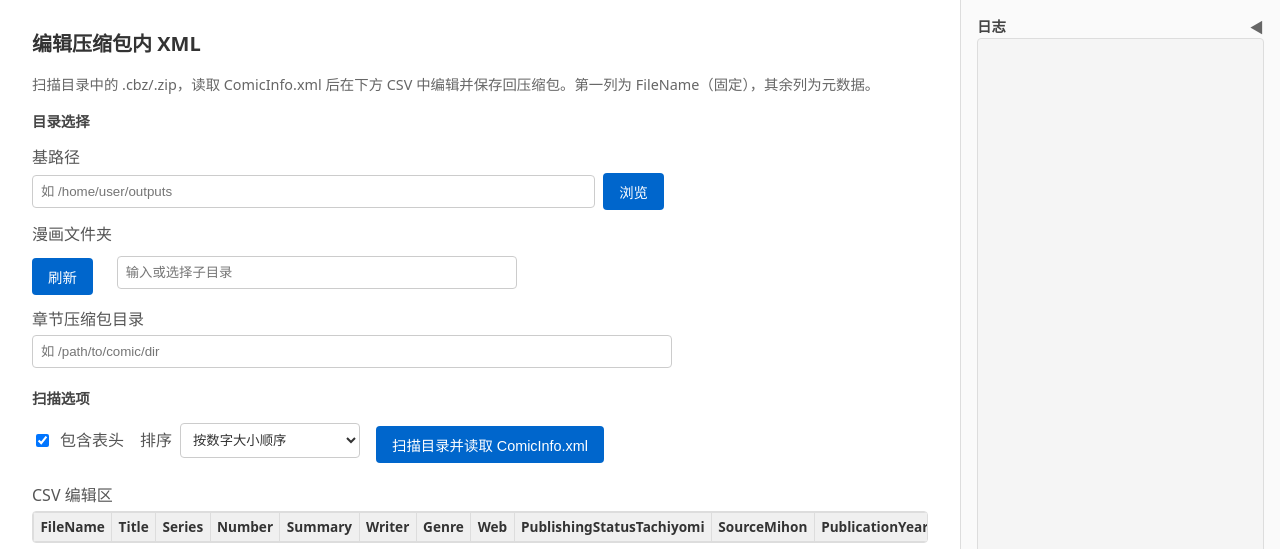
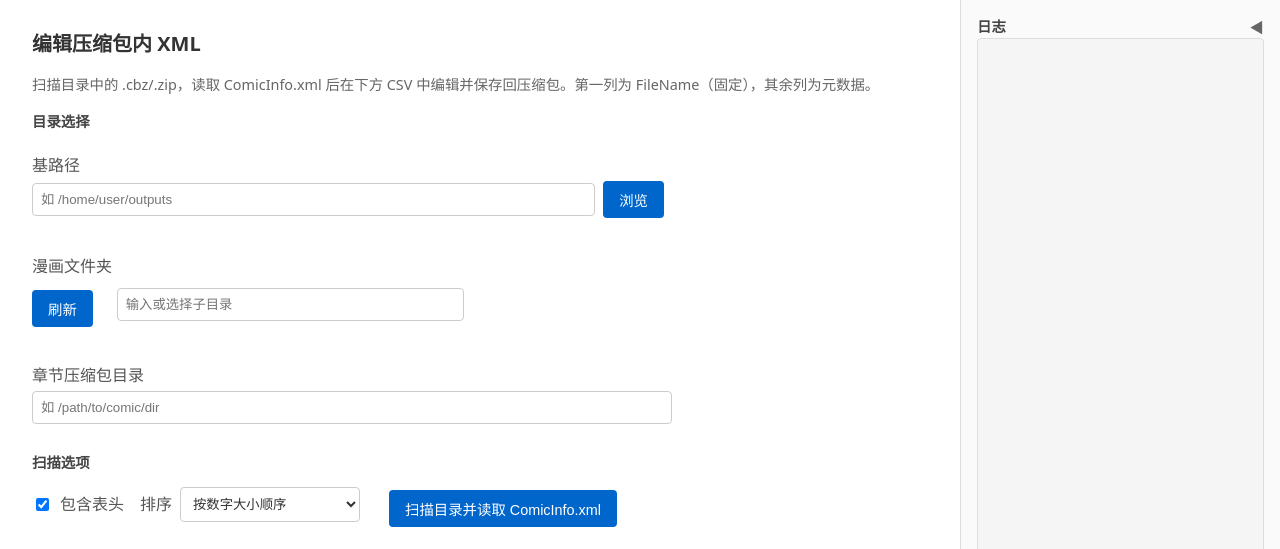
Before and after one commit to syaofox/mangatag, a FastAPI app: page / in a window 1280 px wide. Shown: the top 549 px of the page. Run offline with FastAPI, Linux system fonts and the light colour scheme; lists and menus that the app fills with data are empty; some libraries are stand-ins or nearby versions.

Commit message:
更新edit_xml.html和style.css，重构目录选择和扫描选项的布局，增强响应式设计，确保在窄屏设备上良好显示。调整输入框样式以支持自适应宽度，提升用户体验。

```diff
--- a/static/css/style.css
+++ b/static/css/style.css
@@ -1,7 +1,7 @@
 * { box-sizing: border-box; }
 html, body { height: 100%; margin: 0; }
 body { font-family: system-ui, sans-serif; background: #fff; color: #333; display: flex; min-height: 100vh; line-height: 1.5; }
-.main-content { flex: 1; min-width: 0; overflow-y: auto; padding: 1rem 2rem; }
+.main-content { flex: 1; min-width: 0; overflow-y: auto; padding: 1rem 2rem; max-width: 100%; }
 .log-panel { width: var(--log-panel-width, 320px); min-width: 40px; max-width: 80vw; flex-shrink: 0; height: 100vh; display: flex; flex-direction: column; border-left: 1px solid #ddd; background: #fafafa; position: relative; transition: width 0.2s ease; }
 .log-panel.collapsed { width: 40px !important; min-width: 40px; }
 .log-panel.collapsed .log-panel-header .section-title,
@@ -22,7 +22,7 @@ body { font-family: system-ui, sans-serif; background: #fff; color: #333; displa
 h1 { font-size: 1.25rem; margin-bottom: 0.5rem; }
 .subtitle { color: #666; font-size: 0.9rem; margin-bottom: 1rem; }
 label { display: block; margin-top: 0.75rem; margin-bottom: 0.25rem; color: #555; }
-input[type="text"], select, textarea { width: 100%; max-width: 640px; padding: 0.5rem; background: #fff; border: 1px solid #ccc; border-radius: 4px; color: #333; }
+input[type="text"], select, textarea { width: 100%; max-width: min(640px, 100%); padding: 0.5rem; background: #fff; border: 1px solid #ccc; border-radius: 4px; color: #333; box-sizing: border-box; }
 textarea { min-height: 120px; font-family: ui-monospace, monospace; font-size: 0.875rem; }
 #csv-area textarea { min-height: 280px; max-width: none; width: 100%; white-space: pre; overflow-x: auto; }
 .csv-table-container { overflow: auto; max-height: 400px; border: 1px solid #ddd; border-radius: 4px; margin-top: 0.25rem; }
@@ -50,7 +50,7 @@ a.btn, a#export-btn { color: #fff; text-decoration: none; }
 /* 请求进行中禁用按钮，避免重复提交导致日志与操作错位 */
 #scan-btn.htmx-request { pointer-events: none; opacity: 0.7; }
 #save-form.saving #save-btn { pointer-events: none; opacity: 0.7; }
-.path-with-browse { display: flex; gap: 0.5rem; align-items: center; max-width: 640px; }
+.path-with-browse { display: flex; gap: 0.5rem; align-items: center; max-width: min(640px, 100%); width: 100%; }
 .path-with-browse input { flex: 1; min-width: 0; }
 .path-with-browse .btn { flex-shrink: 0; margin-top: 0; }
 /* 布局体系 */
@@ -61,6 +61,25 @@ a.btn, a#export-btn { color: #fff; text-decoration: none; }
 .form-row .control-group label { margin: 0; display: inline-flex; align-items: center; gap: 0.25rem; }
 .control-group { margin-bottom: 0.5rem; }
 .control-group label { margin-bottom: 0.25rem; }
+
+/* 目录选择：网格排布，宽度自适应 */
+.dir-form-grid { display: grid; grid-template-columns: repeat(auto-fit, minmax(min(280px, 100%), 1fr)); gap: 1rem 2rem; }
+.dir-path-group { grid-column: 1 / -1; }
+.dir-list-row { flex: 1; min-width: 0; }
+.dir-list-row .dir-list-input { flex: 1; min-width: 12rem; max-width: 100%; }
+.dir-edit-group { grid-column: 1 / -1; }
+.dir-edit-group input { max-width: min(640px, 100%); }
+
+/* 扫描选项：横向排布，自适应 */
+.scan-options-row { flex-wrap: wrap; gap: 1rem; }
+.scan-option-item { display: inline-flex; align-items: center; gap: 0.5rem; margin: 0; }
+.scan-option-item label { margin: 0; }
+.sort-select { max-width: min(180px, 100%); }
+
+/* 批量编辑输入框：弹性宽度 */
+.batch-input { max-width: min(200px, 100%); flex: 1; min-width: 6rem; }
+.batch-input-val { max-width: min(240px, 100%); }
+.batch-input-small { max-width: min(120px, 100%); flex: 0 1 auto; min-width: 4rem; }
 .batch-group { margin-bottom: 1rem; padding-bottom: 1rem; border-bottom: 1px solid #e8e8e8; }
 .batch-group:last-child { margin-bottom: 0; padding-bottom: 0; border-bottom: none; }
 .batch-group-title { font-size: 0.85rem; color: #555; margin-bottom: 0.5rem; }
@@ -78,3 +97,14 @@ a.btn, a#export-btn { color: #fff; text-decoration: none; }
 #browse-modal .folder-item::before { content: "📁 "; }
 #browse-modal .folder-item.parent::before { content: "⬆ "; }
 #browse-modal .actions { margin-top: 1rem; display: flex; gap: 0.5rem; justify-content: flex-end; }
+
+/* 窄屏自适应 */
+@media (max-width: 768px) {
+  .main-content { padding: 1rem; }
+  .dir-form-grid { grid-template-columns: 1fr; gap: 1rem; }
+  .dir-list-row { flex-direction: column; align-items: stretch; }
+  .dir-list-row .dir-list-input { min-width: 0; }
+  .scan-options-row { flex-direction: column; align-items: flex-start; }
+  .form-row { flex-direction: column; align-items: stretch; }
+  .form-row .batch-input, .form-row .batch-input-small { max-width: 100%; }
+}
--- a/templates/edit_xml.html
+++ b/templates/edit_xml.html
@@ -13,19 +13,19 @@
   <h1>编辑压缩包内 XML</h1>
   <p class="subtitle">扫描目录中的 .cbz/.zip，读取 ComicInfo.xml 后在下方 CSV 中编辑并保存回压缩包。第一列为 FileName（固定），其余列为元数据。</p>
 
-  <section class="section">
+  <section class="section dir-section">
     <h2 class="section-title">目录选择</h2>
-    <form id="dir-form">
-      <div class="control-group">
+    <form id="dir-form" class="dir-form-grid">
+      <div class="control-group dir-path-group">
         <label for="base_path">基路径</label>
         <div class="path-with-browse">
           <input type="text" id="base_path" name="base_path" value="{{ default_base_path }}" placeholder="如 /home/user/outputs" />
           <button type="button" id="browse-btn" class="btn" title="浏览文件夹">浏览</button>
         </div>
       </div>
-      <div class="control-group">
+      <div class="control-group dir-select-group">
         <label for="dir_list">漫画文件夹</label>
-        <div class="form-row" style="align-items: center;">
+        <div class="form-row dir-list-row">
           <button type="button" id="refresh-dirs"
             hx-get="/api/dirs"
             hx-include="#base_path"
@@ -34,29 +34,28 @@
             hx-trigger="click">刷新</button>
           <span class="htmx-indicator">加载中…</span>
           <input type="text" id="dir_list" name="dir_list" list="dir_list_datalist"
-                 placeholder="输入或选择子目录"
-                 style="min-width: 200px; max-width: 400px;" />
+                 placeholder="输入或选择子目录" class="dir-list-input" />
           <datalist id="dir_list_datalist">
             <option value="">-- 选择 --</option>
           </datalist>
         </div>
       </div>
-      <div class="control-group">
+      <div class="control-group dir-edit-group">
         <label for="edit_dir">章节压缩包目录</label>
-        <input type="text" id="edit_dir" name="comic_dir" placeholder="如 /path/to/comic/dir" style="max-width: 640px;" />
+        <input type="text" id="edit_dir" name="comic_dir" placeholder="如 /path/to/comic/dir" />
       </div>
     </form>
   </section>
 
-  <section class="section">
+  <section class="section scan-section">
     <h2 class="section-title">扫描选项</h2>
-    <div class="form-row">
-      <label class="control-group" style="display: inline-flex; align-items: center; margin: 0;">
+    <div class="form-row scan-options-row">
+      <label class="control-group scan-option-item">
         <input type="checkbox" id="include_header" name="include_header" checked /> 包含表头
       </label>
-      <div class="control-group" style="display: flex; align-items: center; gap: 0.5rem; margin: 0;">
-        <label for="sort_mode" style="margin: 0;">排序</label>
-        <select id="sort_mode" name="sort_mode" style="max-width: 180px;">
+      <div class="control-group scan-option-item">
+        <label for="sort_mode">排序</label>
+        <select id="sort_mode" name="sort_mode" class="sort-select">
           {% for opt in sort_choices %}
           <option value="{{ opt }}" {% if opt == "按数字大小顺序" %}selected{% endif %}>{{ opt }}</option>
           {% endfor %}
@@ -113,7 +112,7 @@
       <div class="batch-group">
         <div class="batch-group-title">批量置为</div>
         <div class="form-row">
-          <input type="text" id="batch_set_val" name="batch_set_val" placeholder="值" style="max-width: 240px;" />
+          <input type="text" id="batch_set_val" name="batch_set_val" placeholder="值" class="batch-input batch-input-val" />
           <button type="button" id="batch-set-btn"
             hx-post="/batch-edit" hx-include="#csv_text, #include_header, #batch_columns, #batch_set_val"
             hx-vals='{"action": "batch_set"}' hx-target="body" hx-swap="none" hx-trigger="click"
@@ -123,8 +122,8 @@
       <div class="batch-group">
         <div class="batch-group-title">查找替换</div>
         <div class="form-row">
-          <input type="text" id="fr_find" name="fr_find" placeholder="查找内容" style="max-width: 200px;" />
-          <input type="text" id="fr_replace" name="fr_replace" placeholder="替换为" style="max-width: 200px;" />
+          <input type="text" id="fr_find" name="fr_find" placeholder="查找内容" class="batch-input" />
+          <input type="text" id="fr_replace" name="fr_replace" placeholder="替换为" class="batch-input" />
           <button type="button" id="batch-fr-btn"
             hx-post="/batch-edit" hx-include="#csv_text, #include_header, #batch_columns, #fr_find, #fr_replace"
             hx-vals='{"action": "find_replace"}' hx-target="body" hx-swap="none" hx-trigger="click"
@@ -134,12 +133,12 @@
       <div class="batch-group">
         <div class="batch-group-title">前后缀</div>
         <div class="form-row">
-          <input type="text" id="prefix_val" name="prefix_val" placeholder="前缀" style="max-width: 120px;" />
+          <input type="text" id="prefix_val" name="prefix_val" placeholder="前缀" class="batch-input-small" />
           <button type="button" id="batch-prefix-btn"
             hx-post="/batch-edit" hx-include="#csv_text, #include_header, #batch_columns, #prefix_val"
             hx-vals='{"action": "prefix"}' hx-target="body" hx-swap="none" hx-trigger="click"
             hx-on::before-request="window.csvEditor && window.csvEditor.sync()">添加前缀</button>
-          <input type="text" id="suffix_val" name="suffix_val" placeholder="后缀" style="max-width: 120px; margin-left: 0.5rem;" />
+          <input type="text" id="suffix_val" name="suffix_val" placeholder="后缀" class="batch-input-small" />
           <button type="button" id="batch-suffix-btn"
             hx-post="/batch-edit" hx-include="#csv_text, #include_header, #batch_columns, #suffix_val"
             hx-vals='{"action": "suffix"}' hx-target="body" hx-swap="none" hx-trigger="click"
```
